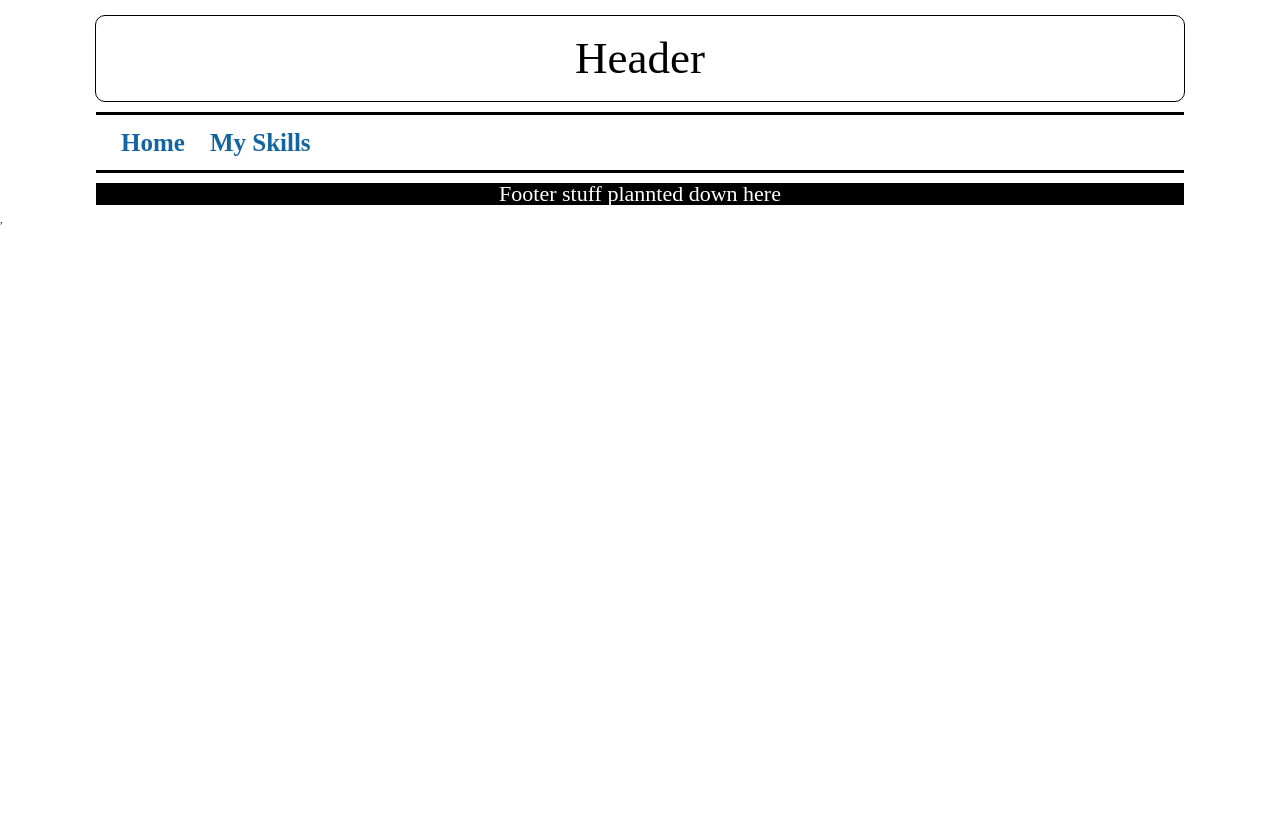
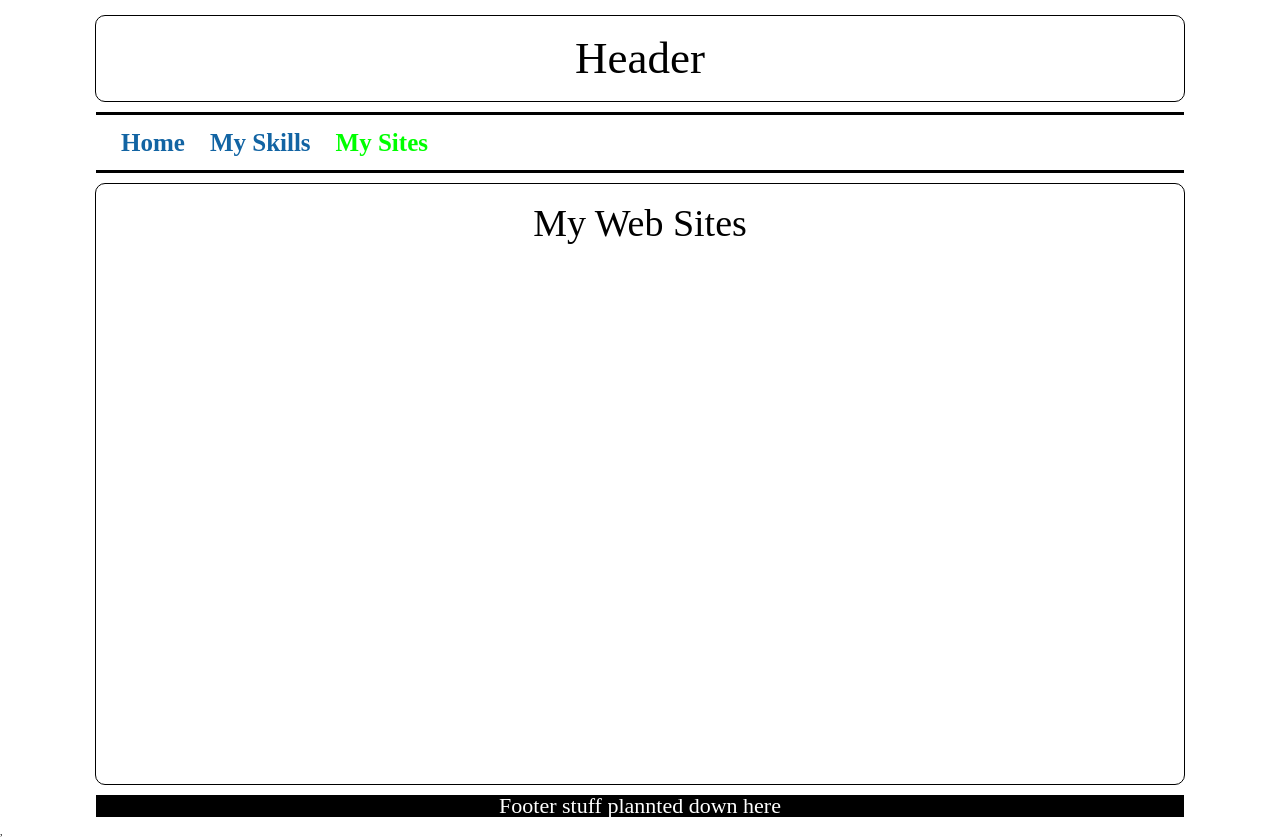
Before and after one commit to kenneth-brook/portfolio-2021, a React (Create React App) app: page /Sites in a window 1280 px wide. Before the commit the page ends 800 px from the top, so only its background shows below. Built offline with nearby package versions, Linux system fonts and the light colour scheme.

Commit message:
sites page component started

```diff
--- a/src/App.js
+++ b/src/App.js
@@ -2,7 +2,6 @@ import "./sass/index.scss";
 
 import Header from "./components/Header";
 import Nav from "./components/Nav";
-import Home from "./components/Home";
 import Footer from "./components/Footer";
 
 function App() {
--- a/src/components/Nav.js
+++ b/src/components/Nav.js
@@ -3,6 +3,7 @@ import { BrowserRouter as Router, Route, NavLink } from "react-router-dom";
 
 import Home from "./Home";
 import Skills from "./Skills";
+import Sites from "./Sites";
 
 function Nav() {
 	return (
@@ -24,11 +25,22 @@ function Nav() {
 							My Skills
 						</NavLink>
 					</li>
+					<li>
+						<NavLink
+							className='link'
+							exact
+							to='/Sites'
+							activeClassName='active'
+						>
+							My Sites
+						</NavLink>
+					</li>
 				</ul>
 			</nav>
 			<div>
 				<Route exact path='/' component={Home} />
 				<Route exact path='/Skills' component={Skills} />
+				<Route exact path='/Sites' component={Sites} />
 			</div>
 		</div>
 	);
--- /dev/null
+++ b/src/components/Sites.js
@@ -0,0 +1,11 @@
+import React from "react";
+
+function Sites() {
+	return (
+		<div className='sitesWrap'>
+			<h1>My Web Sites</h1>
+		</div>
+	);
+}
+
+export default Sites;
--- a/src/sass/index.scss
+++ b/src/sass/index.scss
@@ -5,3 +5,4 @@
 @import "home.scss";
 @import "footer.scss";
 @import "skills.scss";
+@import "sites.scss";
--- /dev/null
+++ b/src/sass/sites.scss
@@ -0,0 +1,14 @@
+.sitesWrap {
+	width: 85%;
+	margin: 0 auto;
+	margin-top: 10px;
+	min-height: 600px;
+	border: 1px solid black;
+	border-radius: 10px;
+
+	h1 {
+		font-size: 3.8rem;
+		margin-top: 20px;
+		text-align: center;
+	}
+}
```
Also changed, not shown: 1 other file (tests, documents, lock files or other folders).
